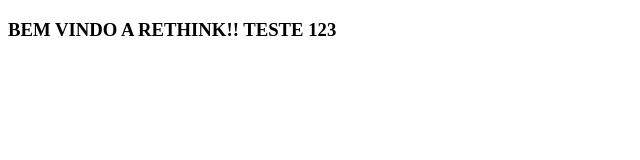
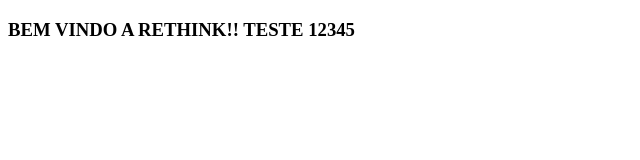
Before and after one commit to WellingtonDefassio/firebase-test, a plain HTML site: page out/index.html in a window 1280 px wide. Shown: the full height of the page, 0-640 px from the left. Drawn offline with Linux system fonts and the light colour scheme.

Commit message:
message for test

```diff
--- a/out/index.html
+++ b/out/index.html
@@ -6,6 +6,6 @@
   <title>Document</title>
 </head>
 <body>
-  <h3 id="rethinkWelcome"> BEM VINDO A RETHINK!! TESTE 123</h3>
+  <h3 id="rethinkWelcome"> BEM VINDO A RETHINK!! TESTE 12345</h3>
 </body>
 </html>
```
